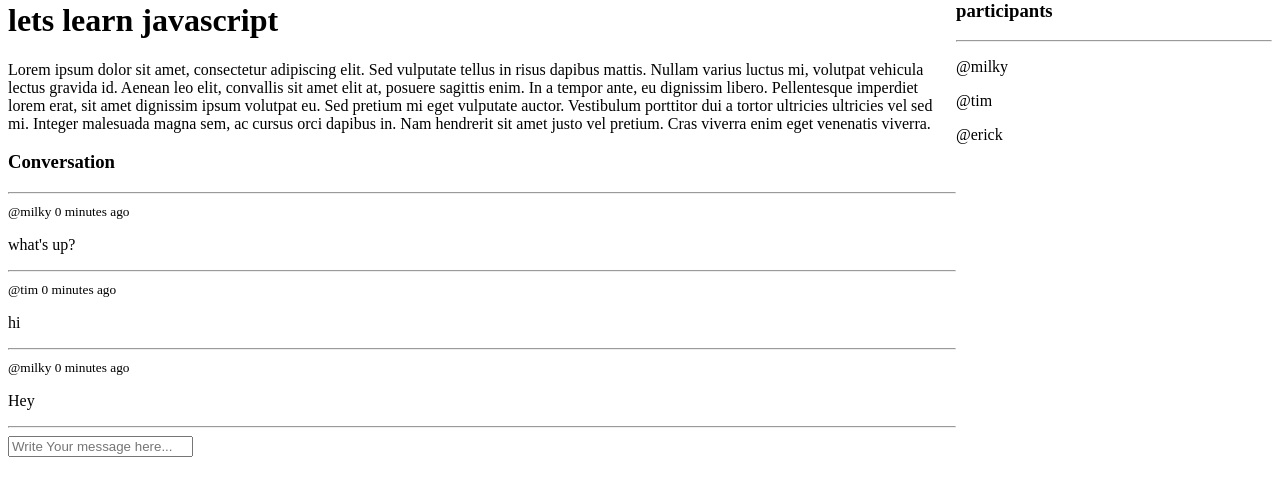
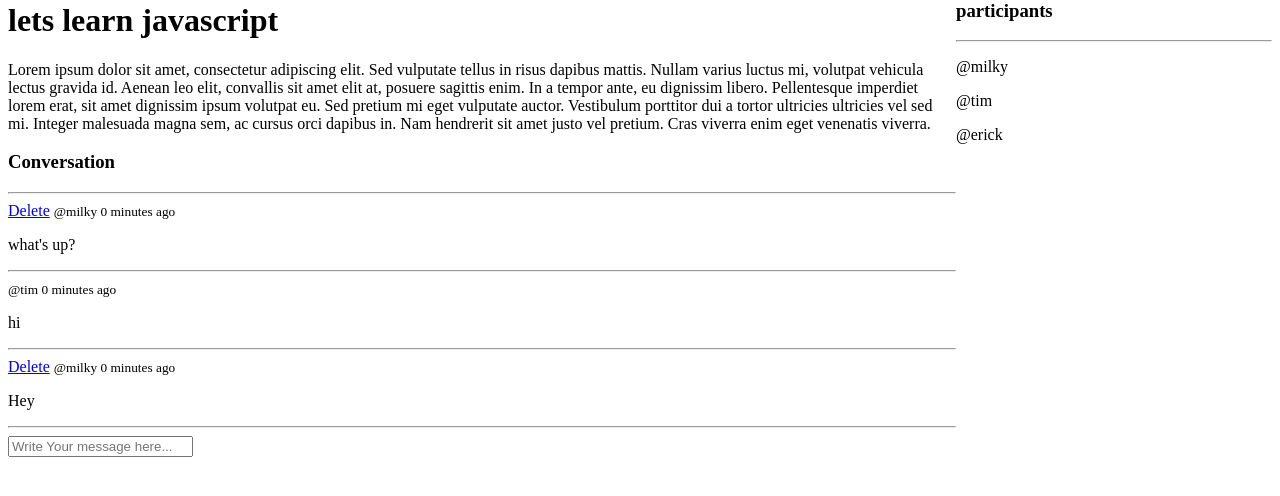
Before and after one commit to Milky-Siraj/studybud, a Django app: page /room/1/ in a window 1280 px wide. Shown: the part 206-702 px from the top of the page. Run offline with Django 5.2, Linux system fonts and the light colour scheme; a user stored in the database is signed in; data comes from the database, SQL or seed files in the repository; both versions use the stored data as it was after the commit.

Commit message:
delete message functionality done

```diff
--- a/base/templates/base/room.html
+++ b/base/templates/base/room.html
@@ -17,6 +17,9 @@
 
       {% for message in room_messages %}
       <div>
+        {% if request.user == message.user %}
+        <a href="{% url 'delete-message' message.id %}">Delete</a>
+        {% endif %}
         <small>@{{message.user}} {{message.created|timesince}} ago</small>
         <p>{{message.body}}</p>
         <hr />
--- a/base/urls.py
+++ b/base/urls.py
@@ -12,4 +12,5 @@ urlpatterns = [
     path('create-room/', views.createRoom, name="create-room"),
     path('update-room/<str:pk>/', views.updateRoom, name="update-room"),
     path('delete-room/<str:pk>/', views.deleteRoom, name="delete-room"),
+    path('delete-message/<str:pk>/', views.deleteMessage, name="delete-message"),
 ]
--- a/base/views.py
+++ b/base/views.py
@@ -134,3 +134,15 @@ def deleteRoom(request,pk):
         room.delete()
         return redirect('home')
     return render(request, 'base/delete.html', {'obj':room})
+
+@login_required(login_url='login')
+def deleteMessage(request, pk):
+    roomMessage=Message.objects.get(id=pk)
+
+    if request.user!= roomMessage.user:
+        return HttpResponse('Your Not allowed to delete')
+
+    if request.method == 'POST':
+        roomMessage.delete()
+        return redirect('home')
+    return render(request, 'base/delete.html', {'obj':roomMessage})
```
Also changed, not shown: db.sqlite3.
